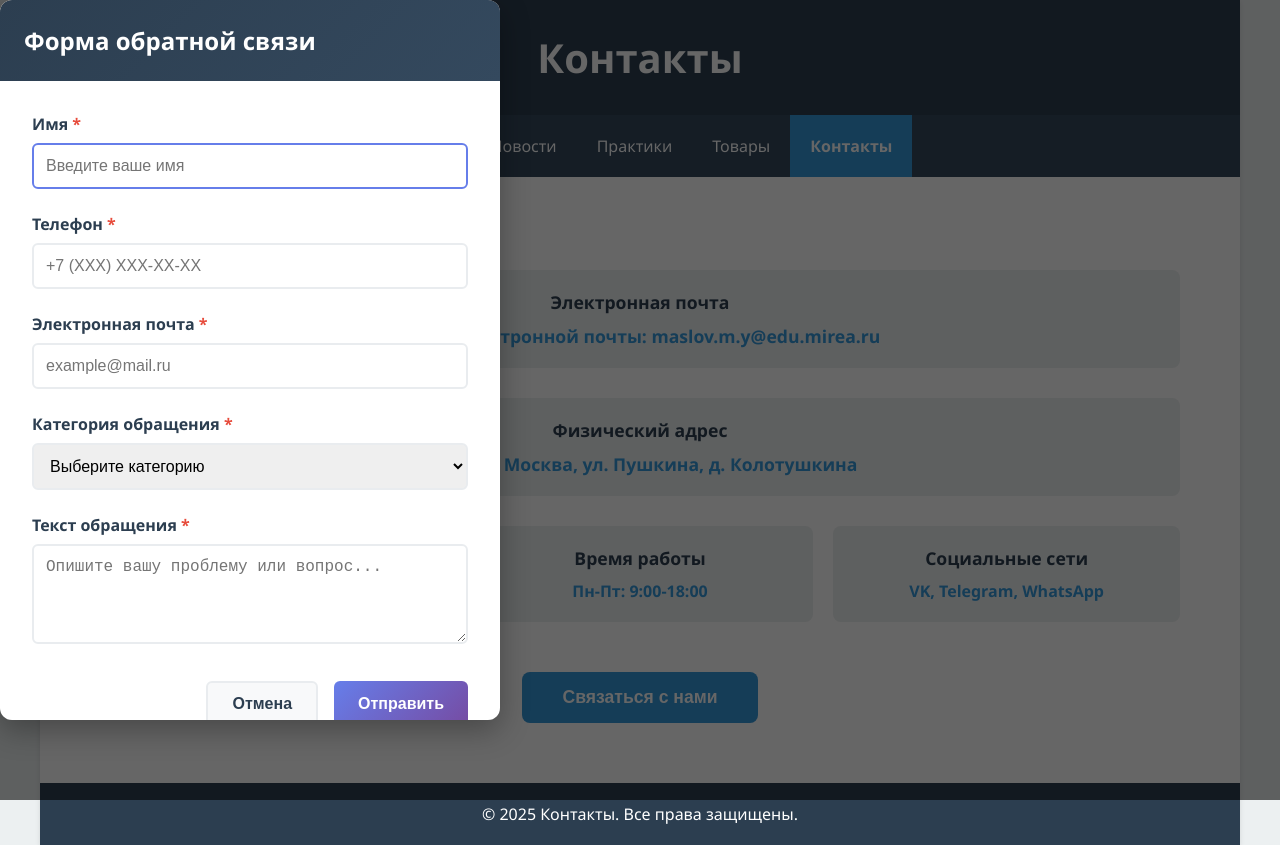
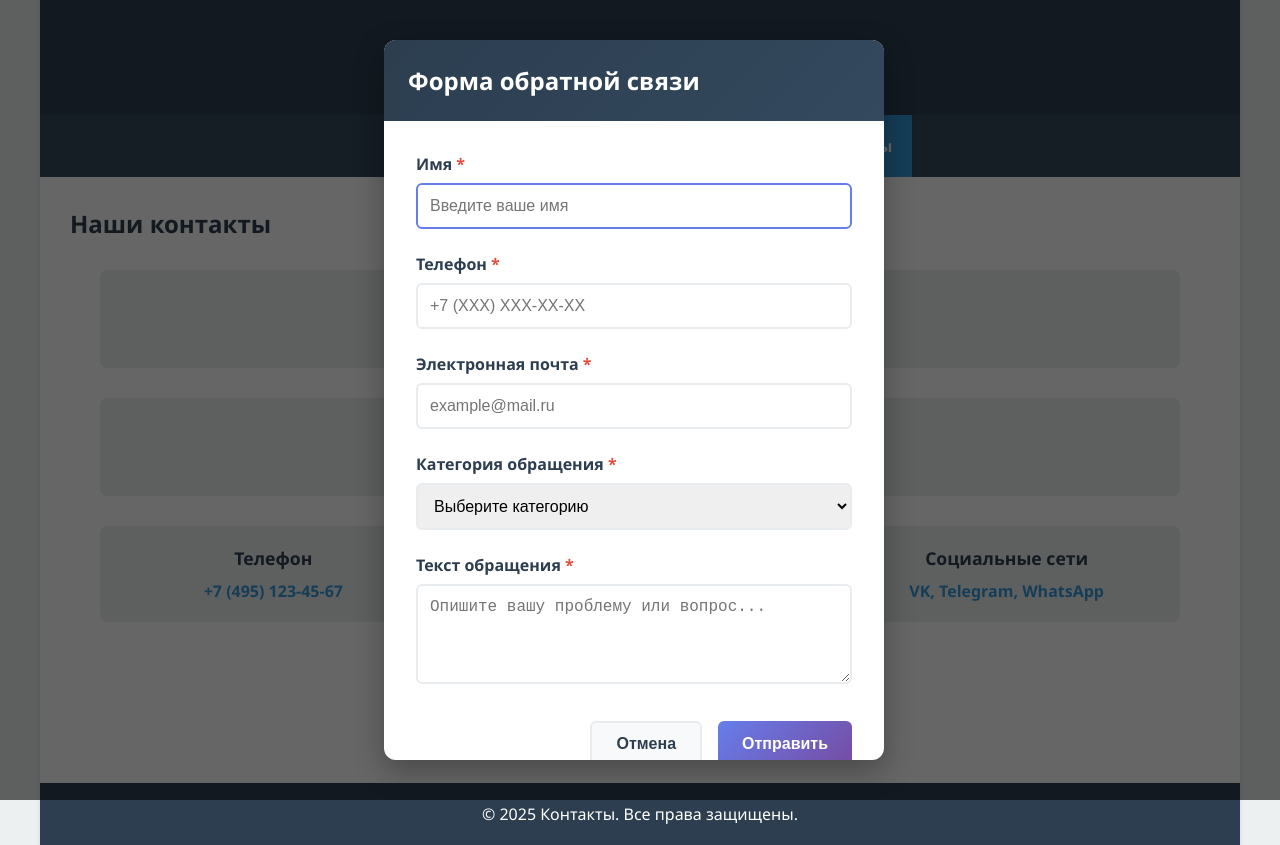
Before and after one commit to Maslo1911/Practice7-8, a plain HTML site: page src/contacts.html in a window 1280 px wide. Both pictures are taken after a click on the button "Связаться с нами". Drawn offline with Linux system fonts and the light colour scheme.

Commit message:
dialog fixed

```diff
--- a/src/contacts.html
+++ b/src/contacts.html
@@ -14,6 +14,9 @@
         }
 
         dialog {
+            position: fixed;
+            top: 5%;
+            left: 30%;
             border: none;
             border-radius: 12px;
             padding: 0;
@@ -238,7 +241,7 @@
                 </div>
 
                 <div class="modal-actions">
-                    <button type="submit" class="btn btn-secondary">Отмена</button>
+                    <button type="button" class="btn btn-secondary" onclick="contactModal.close()">Отмена</button>
                     <button type="button" class="btn btn-primary" onclick="submitForm()">Отправить</button>
                 </div>
             </form>
```
